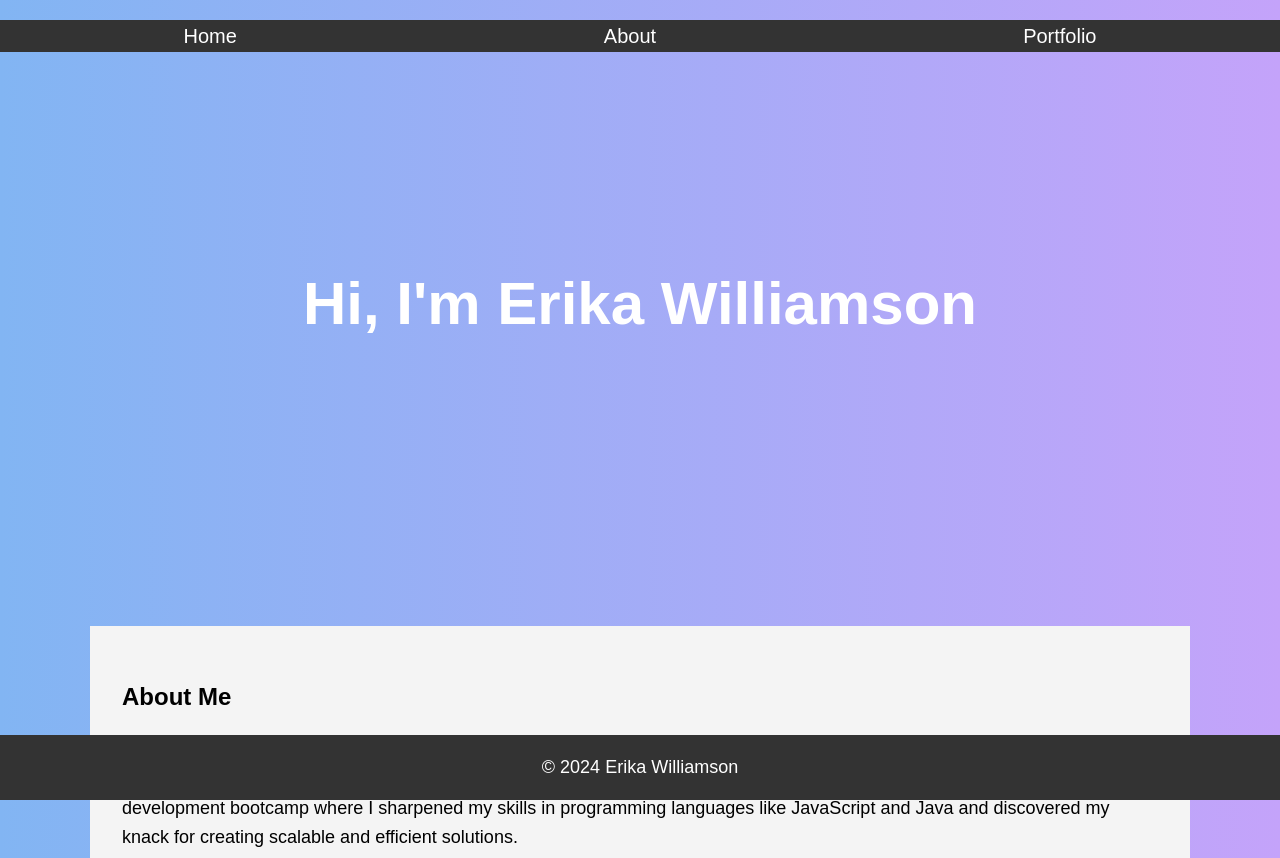
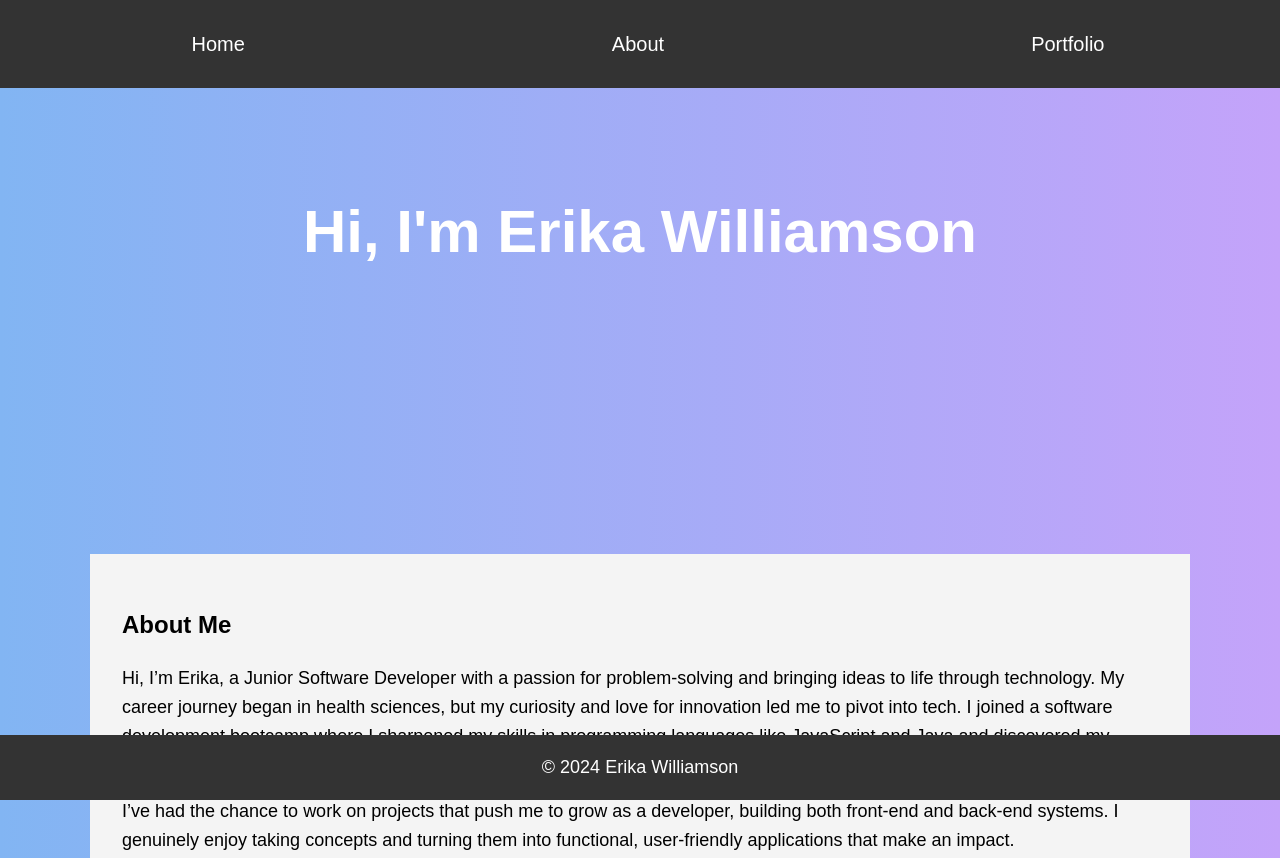
Before and after one commit to eg842385/erikagwilliamson, a plain HTML site: page index.html in a window 1280 px wide. Shown: the top 858 px of the page. Drawn offline with Linux system fonts and the light colour scheme.

Commit message:
git commit -m "aligned header and spacing"

```diff
--- a/styles.css
+++ b/styles.css
@@ -9,7 +9,11 @@ body {
 header {
     background-color: #333;
     color: white;
-    top: 0;
+    padding: 0.5rem; /* Reduced padding */
+    position: fixed; /* Ensure it stays at the top */
+    width: 100%; /* Full width */
+    top: 0; /* Align to the top */
+    z-index: 1000; /* Ensure it stays above other content */
 }
 
 header ul {
@@ -24,7 +28,7 @@ header ul li {
     width: auto;
 }
 
-header ul li a {
+header ul li a{
     color: white;
     text-decoration: none;
 }
@@ -44,7 +48,7 @@ nav ul li {
     margin: 0 ;
 }
 
-nav ul li a {
+nav ul li a{
     color: white;
     text-decoration: none;
 }
```
